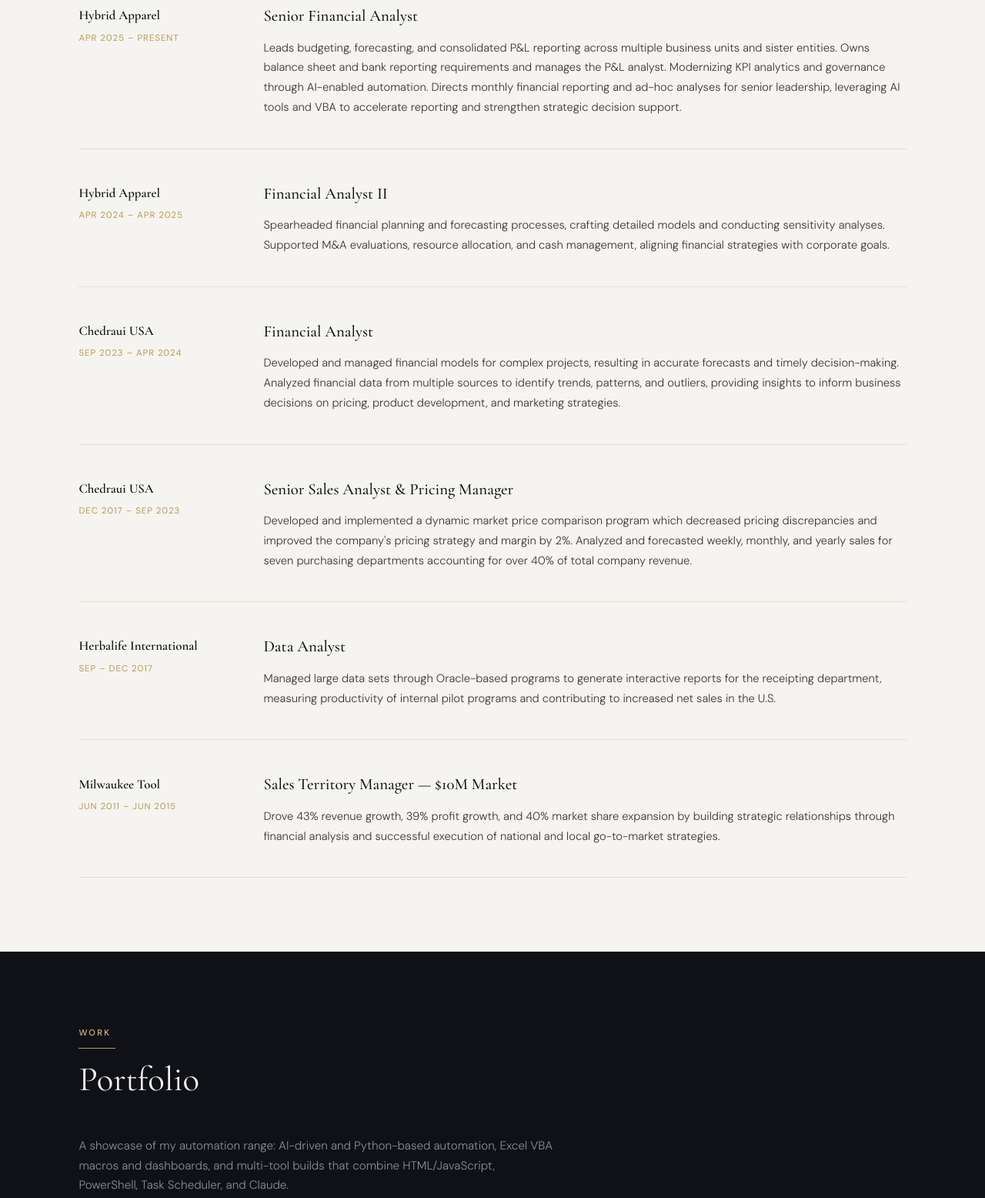
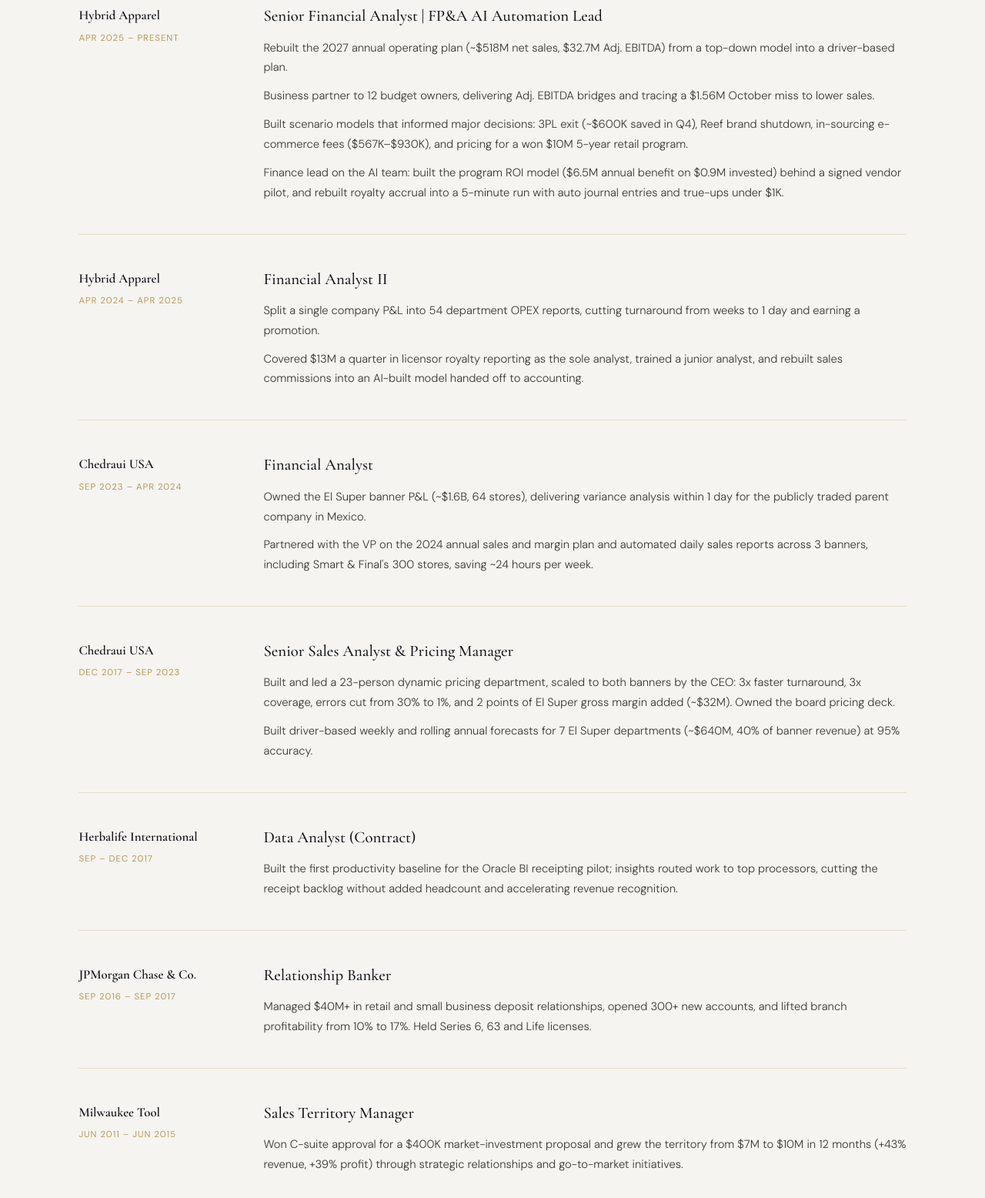
Before and after one commit to AngelRaulAlfaro/site, a plain HTML site: page index.html in a window 1280 px wide. Shown: the part 1919-3475 px from the top of the page at 77% size. Drawn offline with nearby package versions, Linux system fonts and the light colour scheme.

Commit message:
index.html

```diff
--- a/index.html
+++ b/index.html
@@ -285,6 +285,7 @@
       font-weight: 300;
       line-height: 1.75;
     }
+  .exp-desc + .exp-desc { margin-top: 0.7rem; }
 
     /* ── SKILLS ── */
     #skills { background: var(--ink); color: var(--fog); }
@@ -589,8 +590,11 @@
         <div class="exp-date">Apr 2025 – Present</div>
       </div>
       <div>
-        <div class="exp-role">Senior Financial Analyst</div>
-        <p class="exp-desc">Leads budgeting, forecasting, and consolidated P&L reporting across multiple business units and sister entities. Owns balance sheet and bank reporting requirements and manages the P&L analyst. Modernizing KPI analytics and governance through AI-enabled automation. Directs monthly financial reporting and ad-hoc analyses for senior leadership, leveraging AI tools and VBA to accelerate reporting and strengthen strategic decision support.</p>
+        <div class="exp-role">Senior Financial Analyst | FP&amp;A AI Automation Lead</div>
+        <p class="exp-desc">Rebuilt the 2027 annual operating plan (~$518M net sales, $32.7M Adj. EBITDA) from a top-down model into a driver-based plan.</p>
+        <p class="exp-desc">Business partner to 12 budget owners, delivering Adj. EBITDA bridges and tracing a $1.56M October miss to lower sales.</p>
+        <p class="exp-desc">Built scenario models that informed major decisions: 3PL exit (~$600K saved in Q4), Reef brand shutdown, in-sourcing e-commerce fees ($567K–$930K), and pricing for a won $10M 5-year retail program.</p>
+        <p class="exp-desc">Finance lead on the AI team: built the program ROI model ($6.5M annual benefit on $0.9M invested) behind a signed vendor pilot, and rebuilt royalty accrual into a 5-minute run with auto journal entries and true-ups under $1K.</p>
       </div>
     </div>
 
@@ -601,7 +605,8 @@
       </div>
       <div>
         <div class="exp-role">Financial Analyst II</div>
-        <p class="exp-desc">Spearheaded financial planning and forecasting processes, crafting detailed models and conducting sensitivity analyses. Supported M&A evaluations, resource allocation, and cash management, aligning financial strategies with corporate goals.</p>
+        <p class="exp-desc">Split a single company P&amp;L into 54 department OPEX reports, cutting turnaround from weeks to 1 day and earning a promotion.</p>
+        <p class="exp-desc">Covered $13M a quarter in licensor royalty reporting as the sole analyst, trained a junior analyst, and rebuilt sales commissions into an AI-built model handed off to accounting.</p>
       </div>
     </div>
 
@@ -612,7 +617,8 @@
       </div>
       <div>
         <div class="exp-role">Financial Analyst</div>
-        <p class="exp-desc">Developed and managed financial models for complex projects, resulting in accurate forecasts and timely decision-making. Analyzed financial data from multiple sources to identify trends, patterns, and outliers, providing insights to inform business decisions on pricing, product development, and marketing strategies.</p>
+        <p class="exp-desc">Owned the El Super banner P&amp;L (~$1.6B, 64 stores), delivering variance analysis within 1 day for the publicly traded parent company in Mexico.</p>
+        <p class="exp-desc">Partnered with the VP on the 2024 annual sales and margin plan and automated daily sales reports across 3 banners, including Smart &amp; Final's 300 stores, saving ~24 hours per week.</p>
       </div>
     </div>
 
@@ -622,8 +628,9 @@
         <div class="exp-date">Dec 2017 – Sep 2023</div>
       </div>
       <div>
-        <div class="exp-role">Senior Sales Analyst & Pricing Manager</div>
-        <p class="exp-desc">Developed and implemented a dynamic market price comparison program which decreased pricing discrepancies and improved the company's pricing strategy and margin by 2%. Analyzed and forecasted weekly, monthly, and yearly sales for seven purchasing departments accounting for over 40% of total company revenue.</p>
+        <div class="exp-role">Senior Sales Analyst &amp; Pricing Manager</div>
+        <p class="exp-desc">Built and led a 23-person dynamic pricing department, scaled to both banners by the CEO: 3x faster turnaround, 3x coverage, errors cut from 30% to 1%, and 2 points of El Super gross margin added (~$32M). Owned the board pricing deck.</p>
+        <p class="exp-desc">Built driver-based weekly and rolling annual forecasts for 7 El Super departments (~$640M, 40% of banner revenue) at 95% accuracy.</p>
       </div>
     </div>
 
@@ -633,8 +640,19 @@
         <div class="exp-date">Sep – Dec 2017</div>
       </div>
       <div>
-        <div class="exp-role">Data Analyst</div>
-        <p class="exp-desc">Managed large data sets through Oracle-based programs to generate interactive reports for the receipting department, measuring productivity of internal pilot programs and contributing to increased net sales in the U.S.</p>
+        <div class="exp-role">Data Analyst (Contract)</div>
+        <p class="exp-desc">Built the first productivity baseline for the Oracle BI receipting pilot; insights routed work to top processors, cutting the receipt backlog without added headcount and accelerating revenue recognition.</p>
+      </div>
+    </div>
+
+    <div class="exp-item">
+      <div class="exp-meta">
+        <div class="exp-company">JPMorgan Chase &amp; Co.</div>
+        <div class="exp-date">Sep 2016 – Sep 2017</div>
+      </div>
+      <div>
+        <div class="exp-role">Relationship Banker</div>
+        <p class="exp-desc">Managed $40M+ in retail and small business deposit relationships, opened 300+ new accounts, and lifted branch profitability from 10% to 17%. Held Series 6, 63 and Life licenses.</p>
       </div>
     </div>
 
@@ -644,8 +662,8 @@
         <div class="exp-date">Jun 2011 – Jun 2015</div>
       </div>
       <div>
-        <div class="exp-role">Sales Territory Manager — $10M Market</div>
-        <p class="exp-desc">Drove 43% revenue growth, 39% profit growth, and 40% market share expansion by building strategic relationships through financial analysis and successful execution of national and local go-to-market strategies.</p>
+        <div class="exp-role">Sales Territory Manager</div>
+        <p class="exp-desc">Won C-suite approval for a $400K market-investment proposal and grew the territory from $7M to $10M in 12 months (+43% revenue, +39% profit) through strategic relationships and go-to-market initiatives.</p>
       </div>
     </div>
 
```
